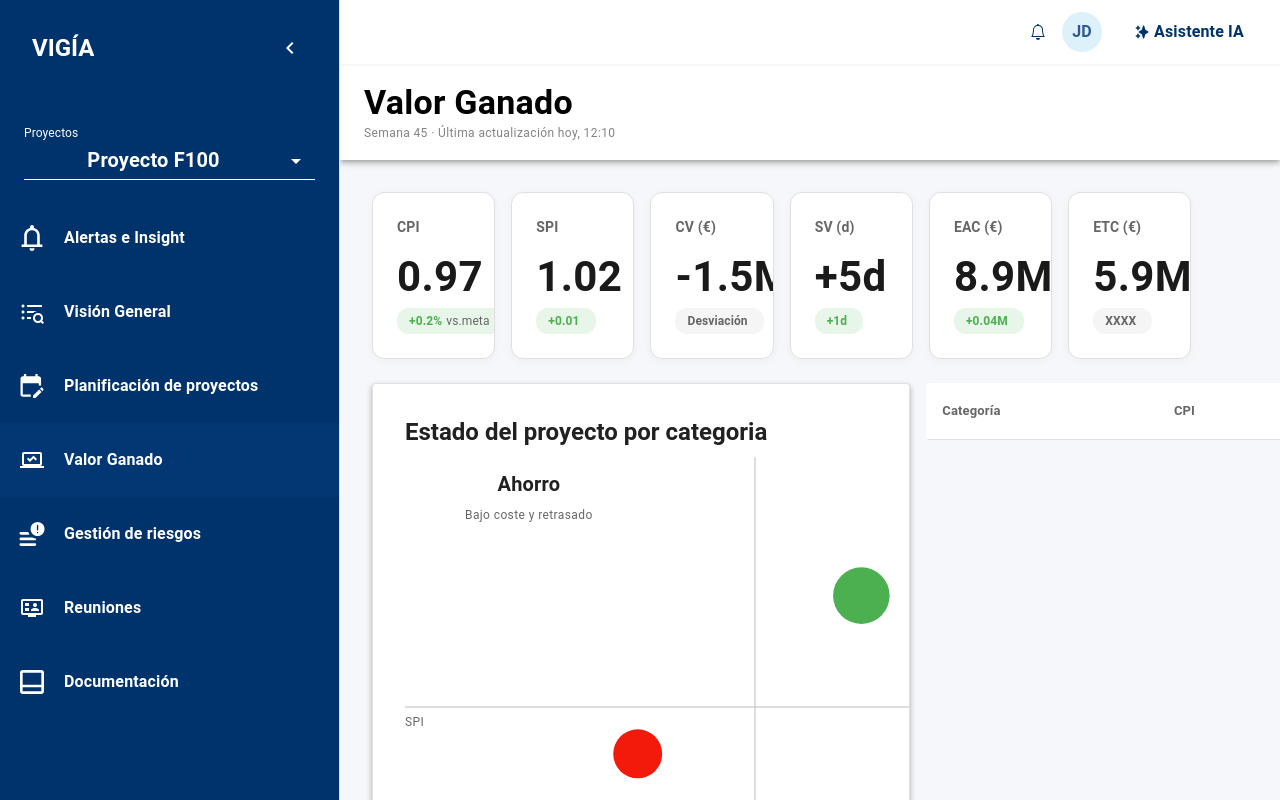
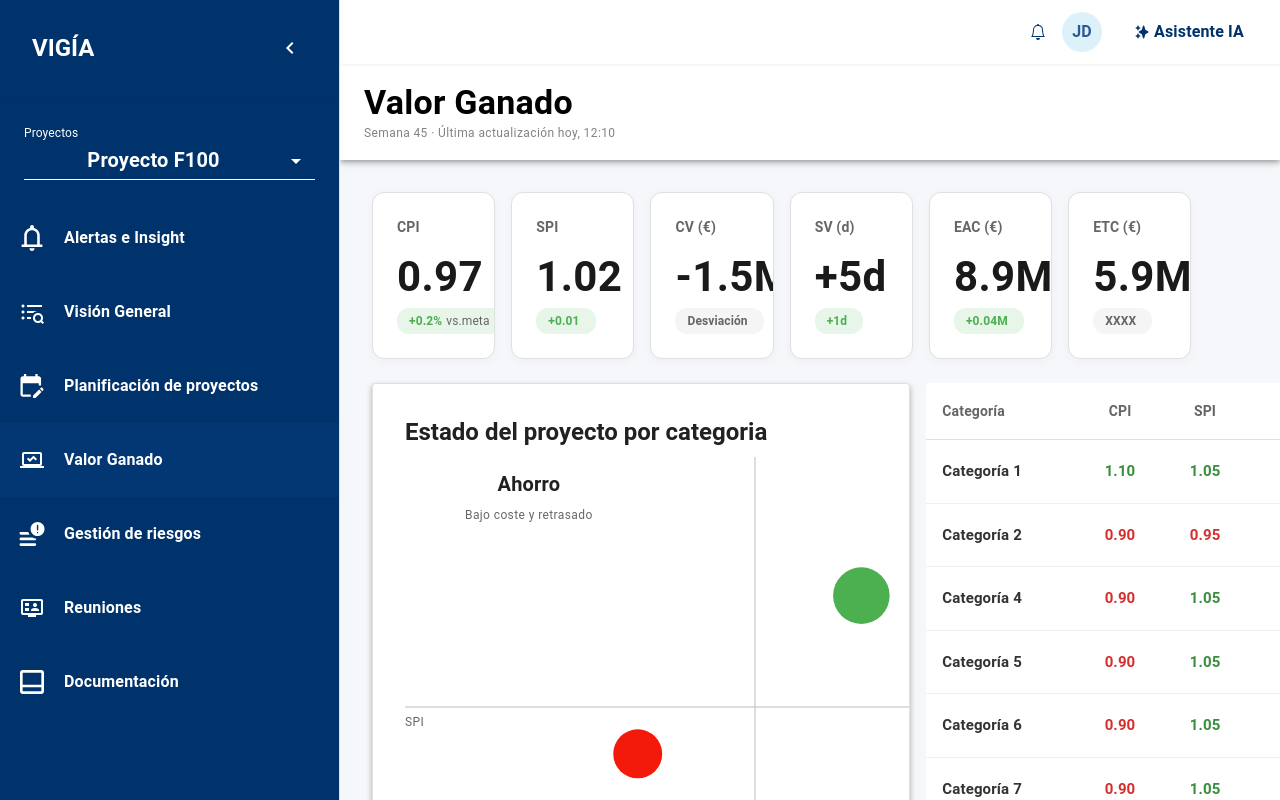
Before and after one commit to superkikin2/vigia, a React (Vite) app: page /valor-ganado in a window 1280 px wide. Shown: the top 800 px of the page. Built offline with nearby package versions, Linux system fonts and the light colour scheme.

Commit message:
Add CategoriesTable component and update ValorGanado to use it

```diff
--- a/src/components/Cards.jsx
+++ b/src/components/Cards.jsx
@@ -14,7 +14,7 @@ const getLabelColor = (label) => {
   return { color: '#666', bg: '#f5f5f5' };
 };
 
-export default function Cards({ id, title, percentage, text, label, sx, origin }) {
+export default function Cards({ title, percentage, text, label, sx, origin }) {
 
   const labelColors = getLabelColor(label);
 
--- /dev/null
+++ b/src/components/tables/CategoriesTable.jsx
@@ -0,0 +1,148 @@
+import * as React from 'react';
+import PropTypes from 'prop-types';
+import Table from '@mui/material/Table';
+import TableBody from '@mui/material/TableBody';
+import TableCell from '@mui/material/TableCell';
+import TableContainer from '@mui/material/TableContainer';
+import TableHead from '@mui/material/TableHead';
+import TableRow from '@mui/material/TableRow';
+import Paper from '@mui/material/Paper';
+import Typography from '@mui/material/Typography';
+
+/**
+ * Obtiene el color para valores CPI/SPI
+ * < 1 = rojo, = 1 = gris, > 1 = verde
+ */
+const getIndexColor = (value, threshold = 1) => {
+  if (value < threshold) return '#d32f2f'; // Rojo
+  if (value > threshold) return '#388e3c'; // Verde
+  return '#666'; // Gris
+};
+
+/**
+ * Obtiene el color para CV/SV
+ * Negativo = rojo, 0 = gris, Positivo = verde
+ */
+const getVarianceColor = (value) => {
+  if (typeof value === 'string') {
+    if (value.startsWith('-')) return '#d32f2f'; // Rojo
+    const numMatch = value.match(/[\d.]+/);
+    if (numMatch && parseFloat(numMatch[0]) > 0) return '#388e3c'; // Verde
+  }
+  if (typeof value === 'number') {
+    if (value < 0) return '#d32f2f';
+    if (value > 0) return '#388e3c';
+  }
+  return '#666';
+};
+
+export default function CategoriesTable({ rows = [], ranges = {} }) {
+  const defaultRanges = {
+    CPI: 1,
+    SPI: 1,
+  };
+  const mergedRanges = { ...defaultRanges, ...ranges };
+
+  return (
+    <TableContainer component={Paper} elevation={0}>
+      <Table sx={{ minWidth: 500 }} aria-label="categories table">
+        <TableHead>
+          <TableRow>
+            <TableCell sx={{ color: '#666', fontWeight: 600, fontSize: '14px' }}>
+              Categoría
+            </TableCell>
+            <TableCell align="center" sx={{ color: '#666', fontWeight: 600, fontSize: '14px' }}>
+              CPI
+            </TableCell>
+            <TableCell align="center" sx={{ color: '#666', fontWeight: 600, fontSize: '14px' }}>
+              SPI
+            </TableCell>
+            <TableCell align="center" sx={{ color: '#666', fontWeight: 600, fontSize: '14px' }}>
+              CV
+            </TableCell>
+            <TableCell align="center" sx={{ color: '#666', fontWeight: 600, fontSize: '14px' }}>
+              SV
+            </TableCell>
+          </TableRow>
+        </TableHead>
+        <TableBody>
+          {rows.map((row, index) => (
+            <TableRow
+              key={index}
+              sx={{
+                '&:last-child td, &:last-child th': { border: 0 },
+                '& td': { py: 2.5, borderBottom: '1px solid #f0f0f0' },
+              }}
+            >
+              <TableCell>
+                <Typography sx={{ fontWeight: 600, color: '#333', fontSize: '15px' }}>
+                  {row.categoria}
+                </Typography>
+              </TableCell>
+              <TableCell align="center">
+                <Typography
+                  sx={{
+                    fontWeight: 600,
+                    fontSize: '15px',
+                    color: getIndexColor(row.cpi, mergedRanges.CPI),
+                  }}
+                >
+                  {typeof row.cpi === 'number' ? row.cpi.toFixed(2) : row.cpi}
+                </Typography>
+              </TableCell>
+              <TableCell align="center">
+                <Typography
+                  sx={{
+                    fontWeight: 600,
+                    fontSize: '15px',
+                    color: getIndexColor(row.spi, mergedRanges.SPI),
+                  }}
+                >
+                  {typeof row.spi === 'number' ? row.spi.toFixed(2) : row.spi}
+                </Typography>
+              </TableCell>
+              <TableCell align="center">
+                <Typography
+                  sx={{
+                    fontWeight: 600,
+                    fontSize: '15px',
+                    color: getVarianceColor(row.cv),
+                  }}
+                >
+                  {row.cv}
+                </Typography>
+              </TableCell>
+              <TableCell align="center">
+                <Typography
+                  sx={{
+                    fontWeight: 600,
+                    fontSize: '15px',
+                    color: getVarianceColor(row.sv),
+                  }}
+                >
+                  {row.sv}
+                </Typography>
+              </TableCell>
+            </TableRow>
+          ))}
+        </TableBody>
+      </Table>
+    </TableContainer>
+  );
+}
+
+CategoriesTable.propTypes = {
+  rows: PropTypes.arrayOf(
+    PropTypes.shape({
+      categoria: PropTypes.string.isRequired,
+      cpi: PropTypes.number.isRequired,
+      spi: PropTypes.number.isRequired,
+      cv: PropTypes.string.isRequired,
+      sv: PropTypes.string.isRequired,
+    })
+  ),
+  ranges: PropTypes.shape({
+    CPI: PropTypes.number,
+    SPI: PropTypes.number,
+  }),
+};
--- a/src/pages/ValorGanado.jsx
+++ b/src/pages/ValorGanado.jsx
@@ -1,7 +1,7 @@
 import Cards from '../components/Cards'
 import InlineForm from '../components/forms/InlineForm.jsx';
 import { Box, Grid, Typography, Card } from '@mui/material';
-import BasicTable from '../components/tables/BasicTable';
+import CategoriesTable from '../components/tables/CategoriesTable.jsx';
 import BubbleChart from '../components/charts/BubbleChart.jsx';
 //import '../styles/pages/ValorGanado.css';
 import DetailTable from '../components/tables/DetailTable.jsx';
@@ -38,6 +38,16 @@ export default function ValorGanado() {
     CV: { bad: -50000, good: 50000 },
     SV: { bad: -50000, good: 50000 },
   };
+
+  const categoriesData = [
+    { categoria: 'Categoría 1', cpi: 1.10, spi: 1.05, cv: '200 mil €', sv: '10d' },
+    { categoria: 'Categoría 2', cpi: 0.90, spi: 0.95, cv: '-150 mil €', sv: '-8d' },
+    { categoria: 'Categoría 4', cpi: 0.90, spi: 1.05, cv: '-12 mil €', sv: '3d' },
+    { categoria: 'Categoría 5', cpi: 0.90, spi: 1.05, cv: '-12 mil €', sv: '3d' },
+    { categoria: 'Categoría 6', cpi: 0.90, spi: 1.05, cv: '-12 mil €', sv: '3d' },
+    { categoria: 'Categoría 7', cpi: 0.90, spi: 1.05, cv: '-12 mil €', sv: '3d' },
+    { categoria: 'Categoría 8', cpi: 0.90, spi: 1.05, cv: '-12 mil €', sv: '3d' },
+  ];
 
   return (
     <Box className="content">
@@ -81,20 +91,7 @@ export default function ValorGanado() {
             </Card>
           </Grid>
           <Grid size={{ xs: 12, md: 6, lg: 6 }}>
-              <BasicTable
-                headTable={["Categoría", "CPI", "SPI", "CV", "SV"]}
-                contentTable={[
-                  ["Categoría 1", 1.10, 1.05, "100 mil €", "10d"],
-                  ["Categoría 2", 0.90, 0.95, "-150 mil €", "-8d"],
-                  ["Categoría 3", 0.90, 1.05, "-12 mil €", "3d"],
-                  ["Categoría 4", 0.90, 1.05, "-12 mil €", "3d"],
-                  ["Categoría 5", 0.90, 1.05, "-12 mil €", "3d"],
-                  ["Categoría 6", 0.90, 1.05, "-12 mil €", "3d"],
-                  ["Categoría 7", 0.90, 1.05, "-12 mil €", "3d"],
-                  ["Categoría 8", 0.90, 1.05, "-12 mil €", "3d"],
-                ]}
-              />
-
+              <CategoriesTable rows={categoriesData} />
           </Grid>
         </Grid>
       </Box>
```
